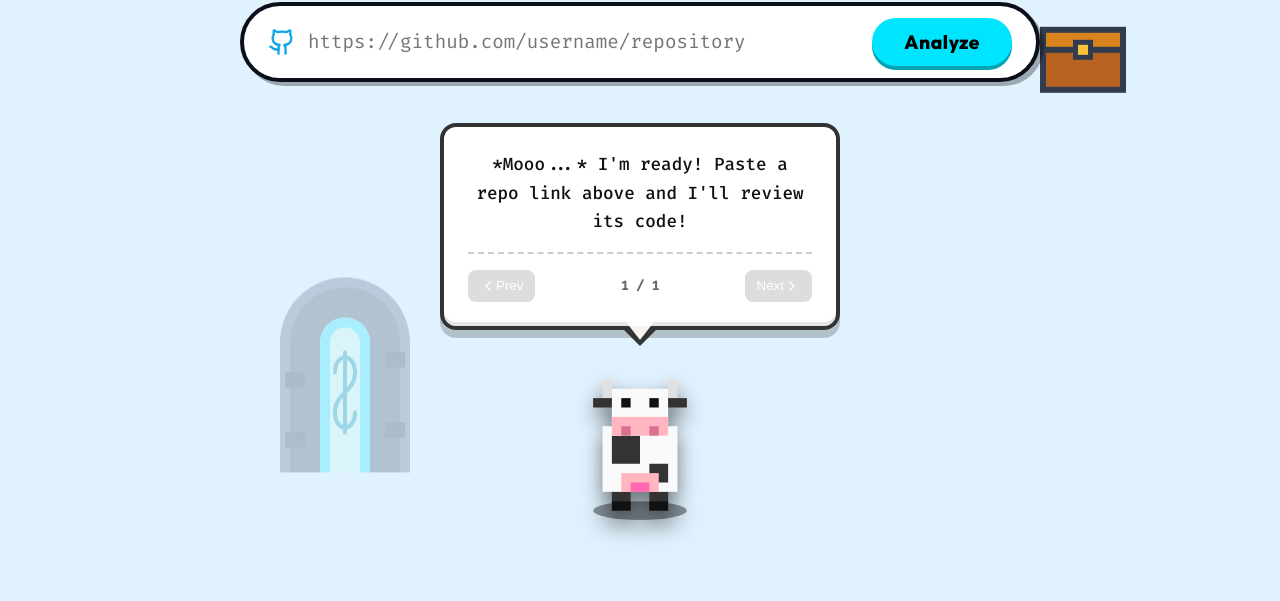
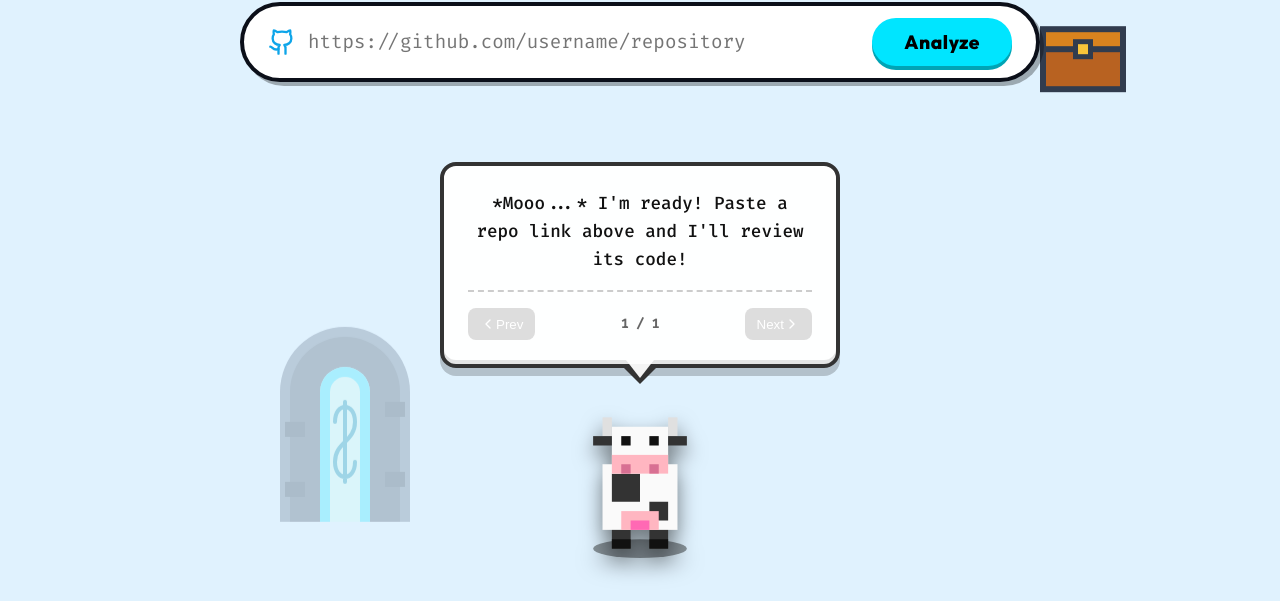
Before and after one commit to ajaypushparaj5/code-clash, a React (Vite) app: page /repo-analyzer in a window 1280 px wide. Shown: the part 351-952 px from the top of the page. Built offline with nearby package versions, Linux system fonts and the light colour scheme; no server answers.

Commit message:
Fixed text spill in dilog box

```diff
--- a/src/components/Mascot.jsx
+++ b/src/components/Mascot.jsx
@@ -35,12 +35,13 @@ export default function Mascot({ state = 'idle', suggestions = [], isAnalyzing =
                 marginBottom: '20px',
                 position: 'relative',
                 minHeight: '150px',
+                height: 'auto', // Fix for text spilling out
                 width: '100%',
                 maxWidth: '400px',
                 boxShadow: '0 8px 0 rgba(0,0,0,0.2), inset 0 -4px 0 rgba(0,0,0,0.1)',
                 display: 'flex',
                 flexDirection: 'column',
-                fontFamily: '"Press Start 2P", "Fira Code", monospace', // Try to use a pixelated looking font if available
+                fontFamily: '"Press Start 2P", "Fira Code", monospace',
             }}>
                 {/* Speech Bubble Tail */}
                 <div style={{
@@ -77,7 +78,7 @@ export default function Mascot({ state = 'idle', suggestions = [], isAnalyzing =
                     </div>
                 ) : suggestions.length > 0 ? (
                     <>
-                        <div style={{ flex: 1, fontSize: '1.1rem', lineHeight: 1.6, fontWeight: 500 }}>
+                        <div style={{ flex: 1, fontSize: '1.1rem', lineHeight: 1.6, fontWeight: 500, overflowWrap: 'break-word', wordWrap: 'break-word', hyphens: 'auto' }}>
                             {suggestions[currentStep]}
                         </div>
                         <div style={{ display: 'flex', justifyContent: 'space-between', alignItems: 'center', marginTop: '16px', borderTop: '2px dashed #ccc', paddingTop: '16px' }}>
--- a/src/pages/RepoAnalyzer.jsx
+++ b/src/pages/RepoAnalyzer.jsx
@@ -191,7 +191,7 @@ export default function RepoAnalyzer() {
 
         {/* We wrap Mascot in a container that looks like a stage */}
         <div style={{ width: '100%', display: 'flex', justifyContent: 'center' }}>
-          <div style={{ width: '100%', maxWidth: '600px', height: '400px', display: 'flex', alignItems: 'center', justifyContent: 'center' }}>
+          <div style={{ width: '100%', maxWidth: '600px', minHeight: '400px', height: 'auto', display: 'flex', alignItems: 'flex-start', justifyContent: 'center', paddingTop: '20px' }}>
             {(isAnalyzing || hasAnalyzed || statusText) ? (
               <Mascot
                 state={isAnalyzing ? 'typing' : 'idle'}
```
